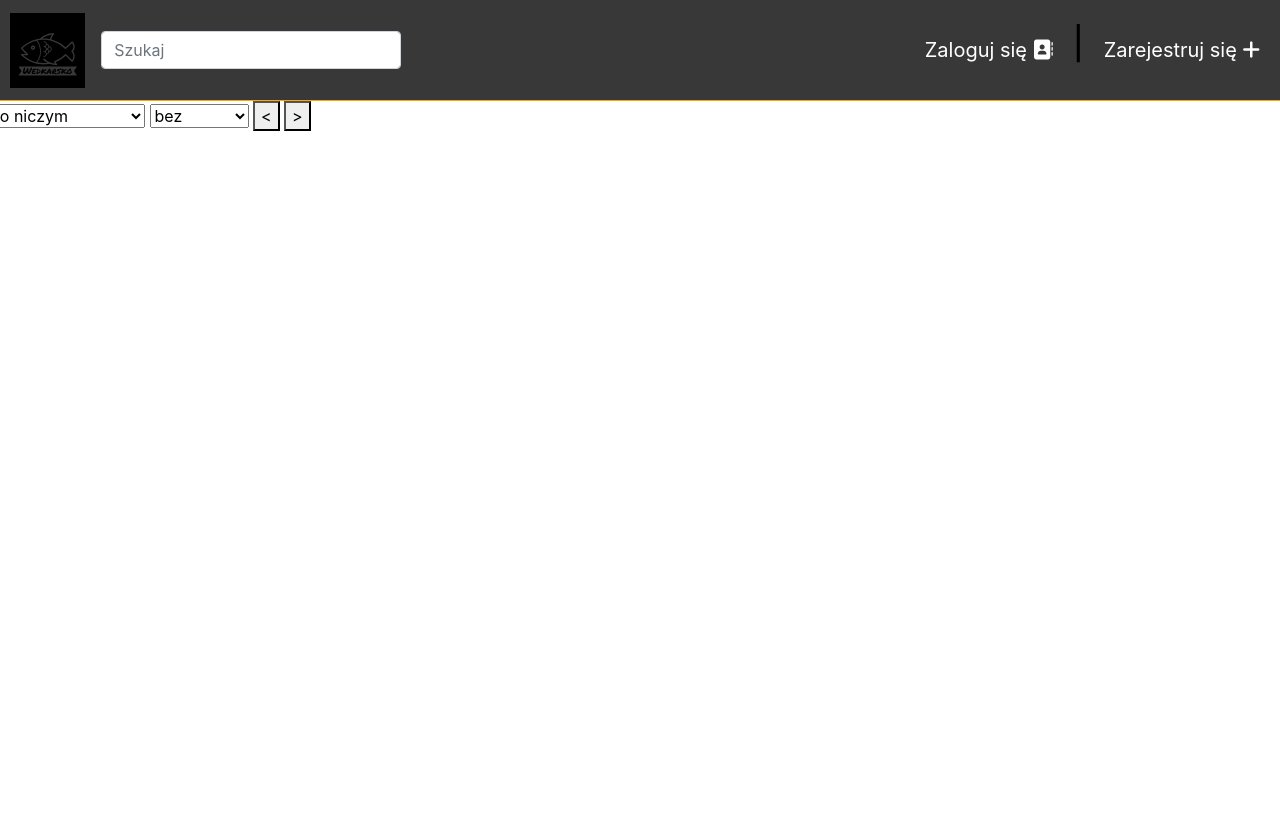
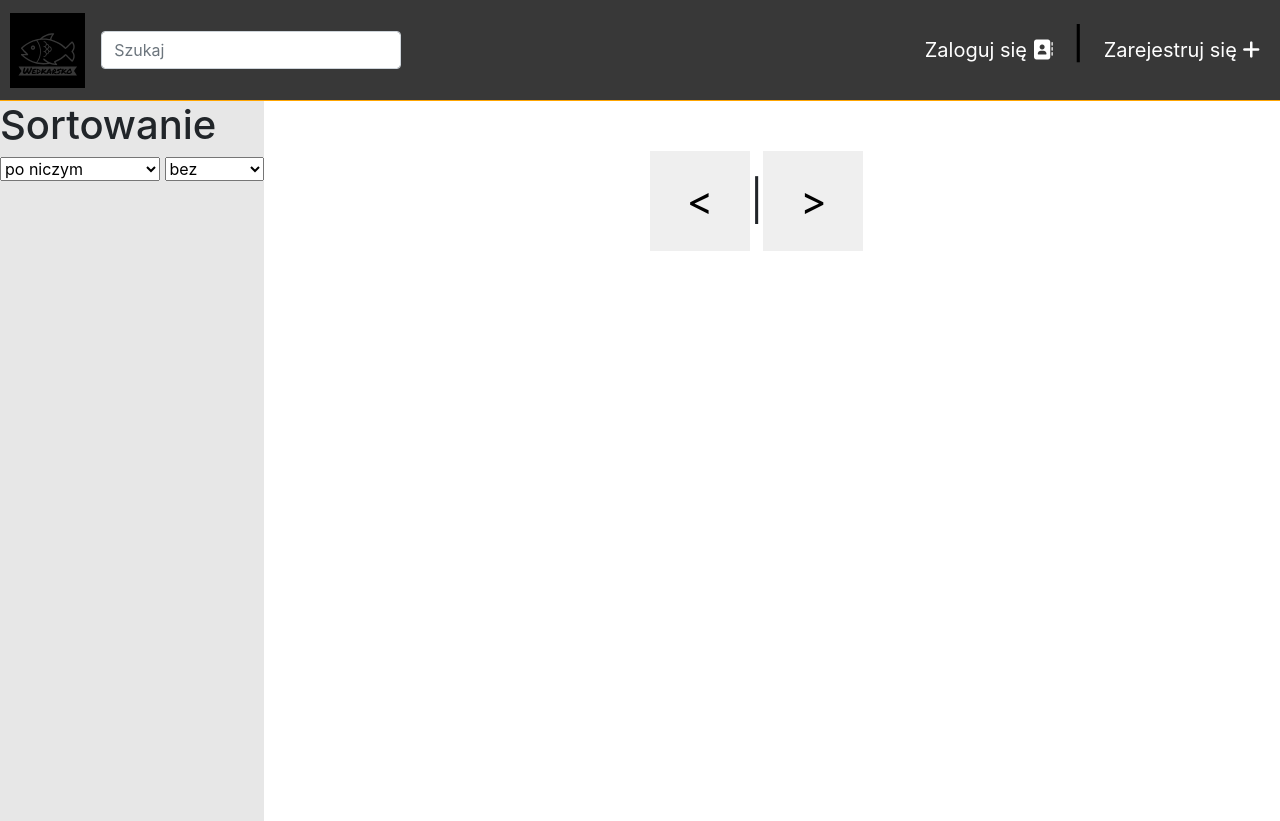
Before and after one commit to Techni-Schools/piabd-1a-team-b, a Flask app: template webApp/templates/search.html in a window 1280 px wide. Before the commit the page ends 131 px from the top, so only its background shows below. Run offline with Flask 2, Linux system fonts and the light colour scheme; the template is opened without the code that fills it, so the values that code supplies are empty; some libraries are stand-ins or nearby versions.

Commit message:
niepowiem

```diff
--- a/webApp/static/styles/search.css
+++ b/webApp/static/styles/search.css
@@ -1,7 +1,3 @@
-.row {
-  justify-content: center;
-  align-items: center;
-}
 .col-sm {
   margin-right: 15px;
   margin-left: 15px;
@@ -14,6 +10,8 @@
   height: 200px;
 }
 .product-row {
+  justify-content: center;
+  align-items: center;
   width: 70%;
   /* padding-left: 250px;
   padding-right: 250px; */
@@ -22,9 +20,52 @@
   display: flex;
   justify-content: center;
 }
-.side-bar {
-  background-color: black;
+.side-menu {
+  position: sticky;
+  z-index: 1;
+  top: 100px;
+  left: 0;
+  background-color: rgb(231, 231, 231);
+  height: 90vh;
 }
 .row-content {
   width: 100%;
 }
+.buttons-next-back {
+  display: flex;
+  align-items: center;
+  justify-content: center;
+  text-align: center;
+  margin-top: 50px;
+  margin-bottom: 50px;
+}
+.buttons-next-back button {
+  padding: 10px;
+  height: 100px;
+  width: 100px;
+  font-size: 40px;
+  border: none;
+  outline: none;
+  transition: 0.3 all;
+}
+.buttons-next-back p {
+  font-size: 40px;
+  margin: 0;
+}
+#back:disabled {
+  color: grey;
+}
+#next:disabled {
+  color: grey;
+}
+.content {
+  z-index: 1;
+  position: relative;
+}
+#next:hover {
+  color: lime;
+}
+#back:hover {
+  color: red;
+  cursor: pointer;
+}
--- a/webApp/templates/search.html
+++ b/webApp/templates/search.html
@@ -4,22 +4,11 @@
   rel="stylesheet"
   href="{{ url_for('static',filename='styles/search.css') }}"
 />
-<style>
-  #back:disabled {
-    border: 2px solid red;
-  }
-  #next:disabled {
-    border: 2px solid red;
-  }
-  .content {
-    z-index: 1;
-    position: relative;
-  }
-</style>
 {% endblock %} {% block main %}
 <div class="content">
     <div class="row row-content">
-        <div class="col-sm-">
+        <div class="col-sm- side-menu">
+            <h1>Sortowanie</h1>
             <select name="" id="orderby">
             <option value="">po niczym</option>
             <option value="p">po cenie rosnaco</option>
@@ -33,11 +22,14 @@
             <option value="4">rzylki</option>
             <option value="5">akcesoria</option>
             </select>
-            <button id="back"><</button>
-            <button id="next">></button>
         </div>
         <div class="col">
         <div class="result"></div>
+        <div class="buttons-next-back">
+            <button id="back"><</button>
+            <p>|</p>
+            <button id="next">></button>
+        </div>
         </div>
     </div>
   </div>
```
Also changed, not shown: webApp/static/scripts/profile-edit.js (+35 -5 lines).
